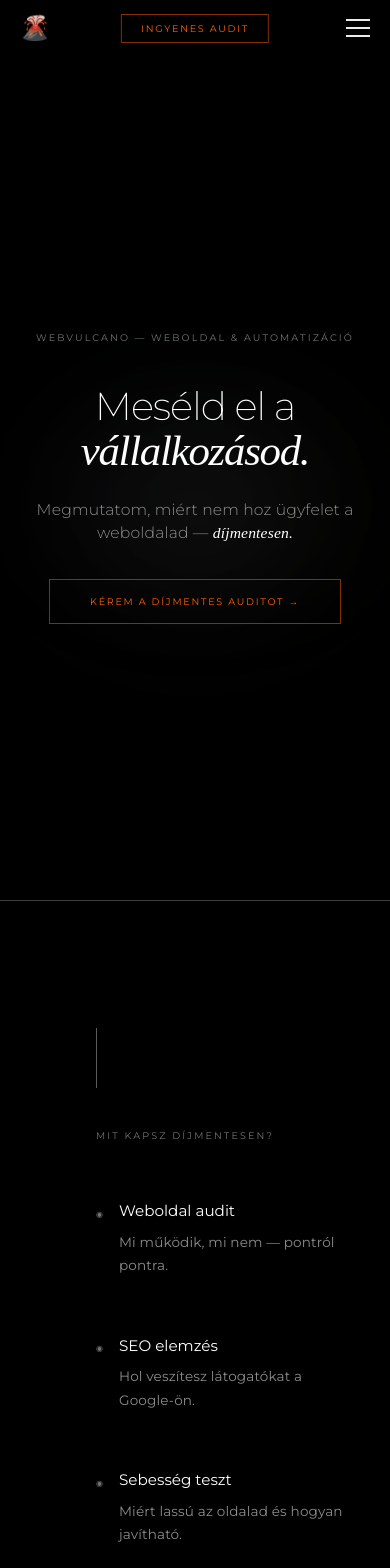
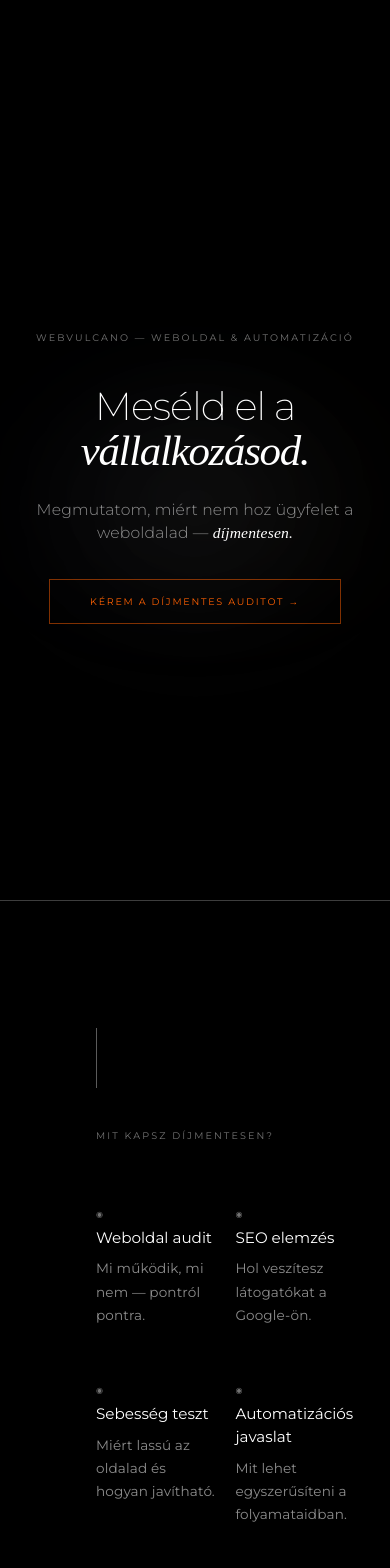
Before and after one commit to Webvulcano/webvulcano, a Next.js app: page / in a window 390 px wide. Shown: the top 1568 px of the page. Built offline with nearby package versions, Linux system fonts and the light colour scheme; a web font is replaced by a local one.

Commit message:
szekcio 1 mobil

```diff
--- a/components/Nav.jsx
+++ b/components/Nav.jsx
@@ -47,6 +47,7 @@ export default function Nav() {
   const [active, setActive] = useState('home')
   const [isMobile, setIsMobile] = useState(false)
   const [menuOpen, setMenuOpen] = useState(false)
+  const [pastHero, setPastHero] = useState(false)
   const { theme, toggleTheme } = useTheme()
 
   useEffect(() => {
@@ -59,6 +60,17 @@ export default function Nav() {
     mql.addEventListener('change', handler)
     return () => mql.removeEventListener('change', handler)
   }, [])
+
+  useEffect(() => {
+    if (!isMobile || mode !== 'home') return
+    const hero = document.getElementById('home')
+    if (!hero) return
+    const obs = new IntersectionObserver(([entry]) => {
+      setPastHero(!entry.isIntersecting)
+    }, { threshold: 0.4 })
+    obs.observe(hero)
+    return () => obs.disconnect()
+  }, [isMobile, mode])
 
   useEffect(() => {
     if (menuOpen) {
@@ -92,7 +104,7 @@ export default function Nav() {
   if (isMobile) {
     return (
       <>
-        <nav className={styles.topbar}>
+        <nav className={`${styles.topbar} ${pastHero ? styles.topbarVisible : styles.topbarHidden}`}>
           <Link href="/" className={styles.topbarLogo}>
             🌋
           </Link>
--- a/components/Nav.module.css
+++ b/components/Nav.module.css
@@ -101,6 +101,16 @@
   font-size: var(--fs-meta);
 }
 
+.topbarVisible {
+  transform: translateY(0);
+  transition: transform 0.35s ease;
+}
+
+.topbarHidden {
+  transform: translateY(-100%);
+  transition: transform 0.35s ease;
+}
+
 @media (max-width: 768px) {
   .sidebar {
     display: none;
--- a/components/Story.module.css
+++ b/components/Story.module.css
@@ -32,6 +32,13 @@
 
 @media (max-width: 768px) {
   .grid {
-    grid-template-columns: 1fr;
+    grid-template-columns: 1fr 1fr;
+    gap: clamp(1rem, 2vw, 1.5rem);
+    max-width: 100%;
+  }
+
+  .card {
+    flex-direction: column;
+    gap: 0.5rem;
   }
 }
```
